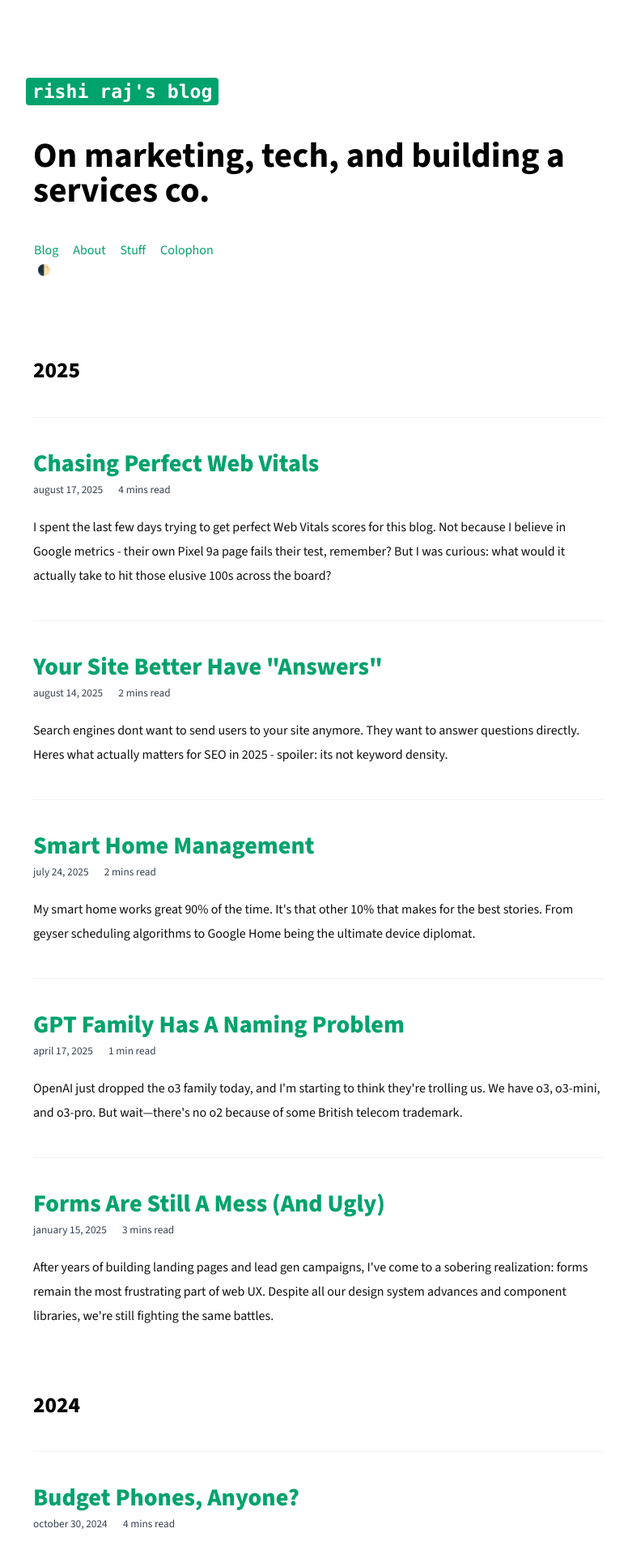
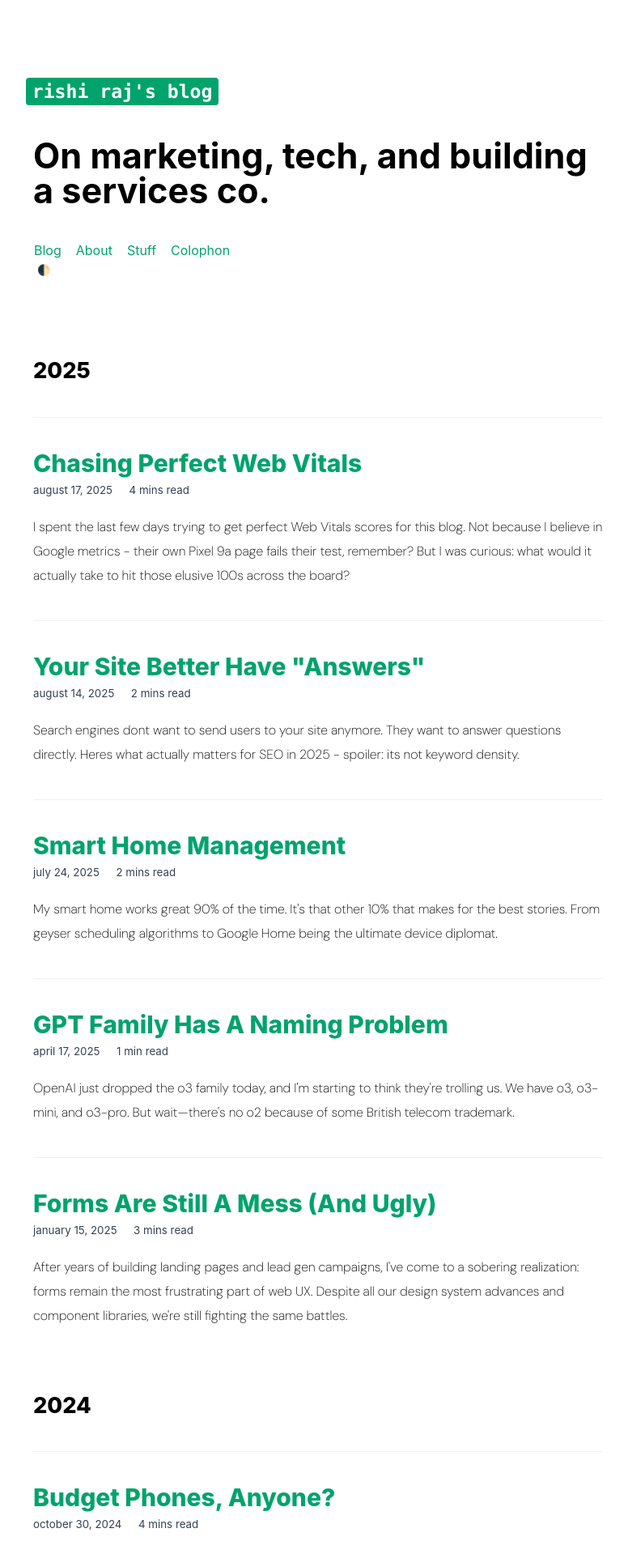
Before and after one commit to talkxo/rishiraj-blog-machine, a Jekyll site: the page built from index.html, in a window 1280 px wide. Shown: the top 1919 px of the page at 81% size, without its empty margins (247-1023 px from the left). Built offline with Jekyll 4.4.1, drawn with Linux system fonts in a browser that asks for light colours.

Commit message:
Update fonts to DM Sans: ExtraLight 200 for body, Medium 500 for titles
- Replace Source Sans 3 with DM Sans from Google Fonts
- Set body text to DM Sans ExtraLight (200 weight)
- Set headings (h1-h6) to DM Sans Medium (500 weight)
- Update font loading script for DM Sans weights
- Maintain performance optimizations with preload and font-display
- Update archives description to use DM Sans ExtraLight

```diff
--- a/_includes/head.html
+++ b/_includes/head.html
@@ -434,9 +434,13 @@
 
   <!-- DNS prefetch for external domains -->
 
-  <!-- Local Fonts - Optimized for CLS prevention -->
-  <link rel="preload" href="{{ "/assets/fonts/SourceSans3-VariableFont_wght.ttf" | prepend: site.baseurl }}" as="font" type="font/ttf" crossorigin>
-  <link rel="preload" href="{{ "/assets/fonts/SourceSans3-Italic-VariableFont_wght.ttf" | prepend: site.baseurl }}" as="font" type="font/ttf" crossorigin>
+  <!-- Google Fonts - DM Sans -->
+  <link rel="preconnect" href="https://fonts.googleapis.com">
+  <link rel="preconnect" href="https://fonts.gstatic.com" crossorigin>
+  <link rel="preload" href="https://fonts.googleapis.com/css2?family=DM+Sans:ital,opsz,wght@0,9..40,200;0,9..40,300;0,9..40,400;0,9..40,500;0,9..40,600;0,9..40,700;0,9..40,800;0,9..40,900;1,9..40,200;1,9..40,300;1,9..40,400;1,9..40,500;1,9..40,600;1,9..40,700;1,9..40,800;1,9..40,900&display=swap" as="style" onload="this.onload=null;this.rel='stylesheet'">
+  <noscript>
+    <link rel="stylesheet" href="https://fonts.googleapis.com/css2?family=DM+Sans:ital,opsz,wght@0,9..40,200;0,9..40,300;0,9..40,400;0,9..40,500;0,9..40,600;0,9..40,700;0,9..40,800;0,9..40,900;1,9..40,200;1,9..40,300;1,9..40,400;1,9..40,500;1,9..40,600;1,9..40,700;1,9..40,800;1,9..40,900&display=swap">
+  </noscript>
 
   <style>
     /* Critical CSS for LCP/CLS optimization */
@@ -462,26 +466,13 @@
       --link-hover-text: #ffffff;
     }
 
-    /* Local Font Declarations */
-    @font-face {
-      font-family: 'Source Sans 3';
-      src: url('{{ "/assets/fonts/SourceSans3-VariableFont_wght.ttf" | prepend: site.baseurl }}') format('truetype-variations');
-      font-weight: 100 900;
-      font-style: normal;
-      font-display: block;
-    }
-
-    @font-face {
-      font-family: 'Source Sans 3';
-      src: url('{{ "/assets/fonts/SourceSans3-Italic-VariableFont_wght.ttf" | prepend: site.baseurl }}') format('truetype-variations');
-      font-weight: 100 900;
-      font-style: italic;
-      font-display: block;
-    }
+    /* DM Sans Font Import */
+    @import url('https://fonts.googleapis.com/css2?family=DM+Sans:ital,opsz,wght@0,9..40,200;0,9..40,300;0,9..40,400;0,9..40,500;0,9..40,600;0,9..40,700;0,9..40,800;0,9..40,900;1,9..40,200;1,9..40,300;1,9..40,400;1,9..40,500;1,9..40,600;1,9..40,700;1,9..40,800;1,9..40,900&display=swap');
 
     /* Font definitions with CLS prevention */
     body {
-      font-family: 'Source Sans 3', -apple-system, BlinkMacSystemFont, 'Segoe UI', Roboto, sans-serif;
+      font-family: 'DM Sans', -apple-system, BlinkMacSystemFont, 'Segoe UI', Roboto, sans-serif;
+      font-weight: 200; /* ExtraLight */
       margin: 0;
       padding: 0;
       background: var(--color-bg);
@@ -490,6 +481,12 @@
       display: flex;
       flex-direction: column;
       contain: layout style;
+    }
+
+    /* Headings with DM Sans Medium 500 */
+    h1, h2, h3, h4, h5, h6 {
+      font-family: 'DM Sans', -apple-system, BlinkMacSystemFont, 'Segoe UI', Roboto, sans-serif;
+      font-weight: 500; /* Medium */
     }
 
     /* Container with reserved space */
@@ -503,7 +500,8 @@
 
     /* Critical content area */
     .c-archives__description {
-      font-family: 'Source Sans 3', -apple-system, BlinkMacSystemFont, 'Segoe UI', Roboto, sans-serif;
+      font-family: 'DM Sans', -apple-system, BlinkMacSystemFont, 'Segoe UI', Roboto, sans-serif;
+      font-weight: 200; /* ExtraLight */
       line-height: 1.6;
       color: var(--color-text);
       contain: layout style;
@@ -637,13 +635,13 @@
 
   <!-- Font loading detection -->
   <script>
-    // Local font loading detection
+    // DM Sans font loading detection
     (function() {
       if ('fonts' in document) {
-        // Load Source Sans 3 variable font
+        // Load DM Sans fonts
         var fontPromises = [
-          document.fonts.load('400 16px "Source Sans 3"'),
-          document.fonts.load('700 16px "Source Sans 3"')
+          document.fonts.load('200 16px "DM Sans"'),
+          document.fonts.load('500 16px "DM Sans"')
         ];
 
         // Mark fonts as loaded when ready
```
